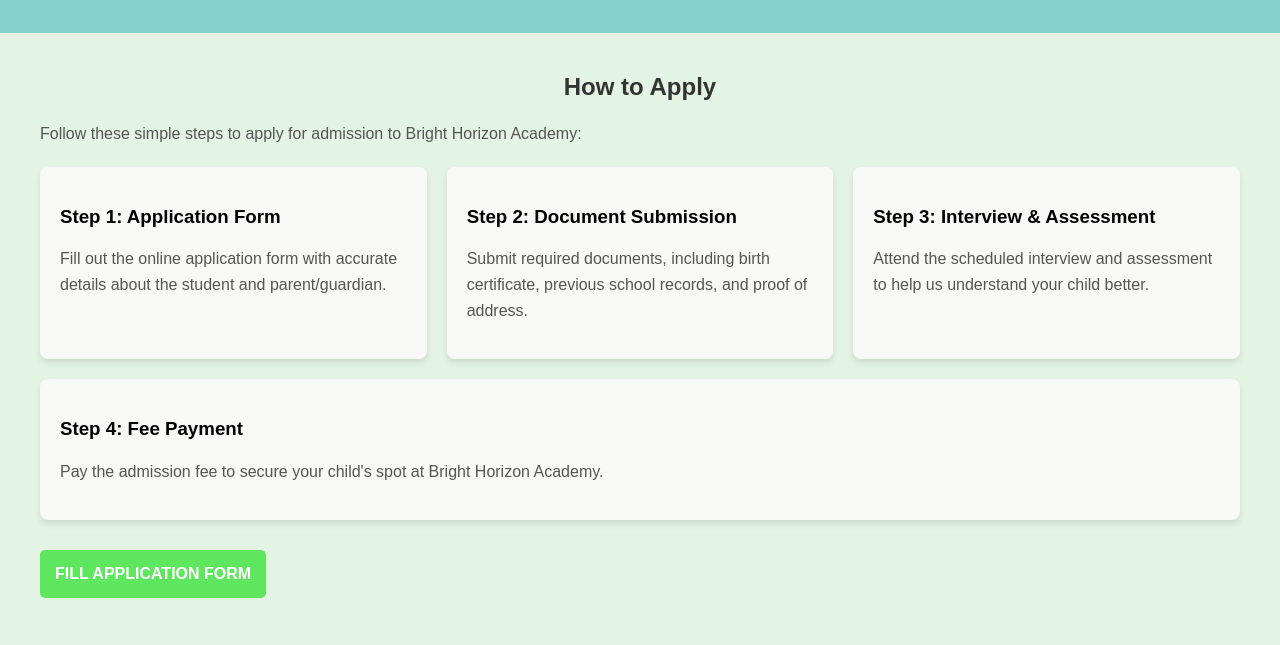
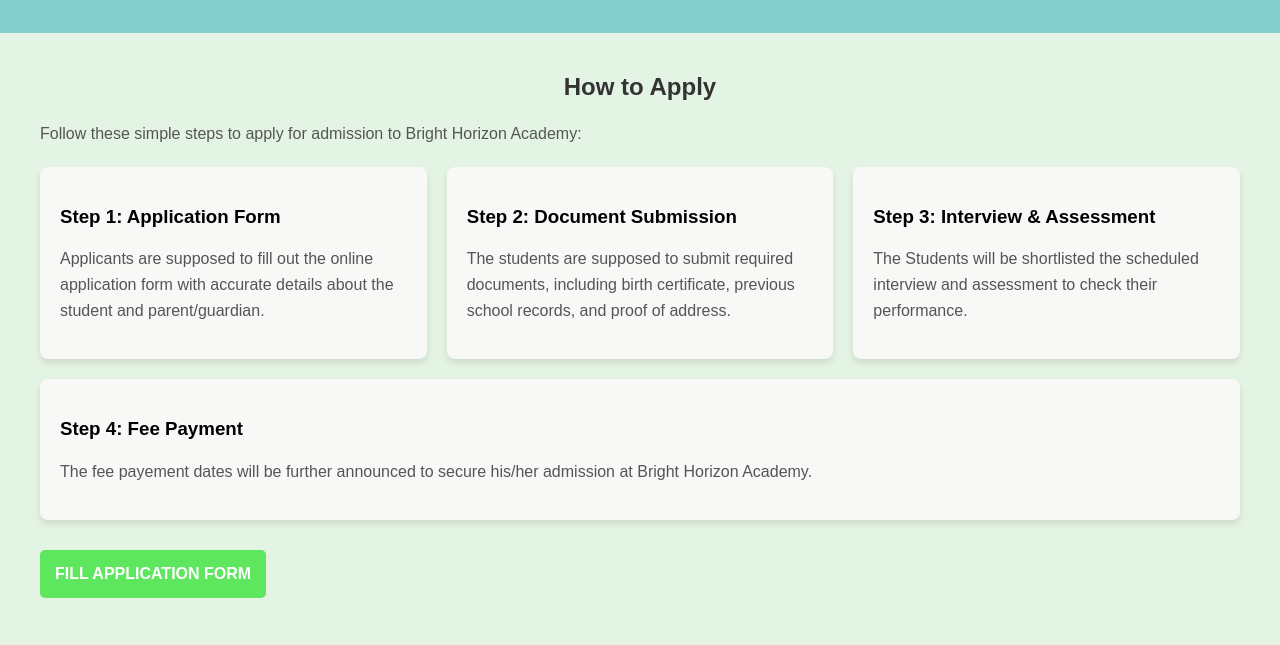
Before and after one commit to Shre-30/school-website, a plain HTML site: page admissions.html in a window 1280 px wide. Shown: the part 128-773 px from the top of the page. Drawn offline with Linux system fonts and the light colour scheme.

Commit message:
Update admissions.html

```diff
--- a/admissions.html
+++ b/admissions.html
@@ -86,19 +86,19 @@
         <div class="admissions-steps">
             <div class="step">
                 <h3>Step 1: Application Form</h3>
-                <p>Fill out the online application form with accurate details about the student and parent/guardian.</p>
+                <p>Applicants are supposed to fill out the online application form with accurate details about the student and parent/guardian.</p>
             </div>
             <div class="step">
                 <h3>Step 2: Document Submission</h3>
-                <p>Submit required documents, including birth certificate, previous school records, and proof of address.</p>
+                <p>The students are supposed to submit required documents, including birth certificate, previous school records, and proof of address.</p>
             </div>
             <div class="step">
                 <h3>Step 3: Interview & Assessment</h3>
-                <p>Attend the scheduled interview and assessment to help us understand your child better.</p>
+                <p>The Students will be shortlisted the scheduled interview and assessment to check their performance.</p>
             </div>
             <div class="step">
                 <h3>Step 4: Fee Payment</h3>
-                <p>Pay the admission fee to secure your child's spot at Bright Horizon Academy.</p>
+                <p>The fee payement dates will be further announced to secure his/her admission at Bright Horizon Academy.</p>
             </div>
         </div>
 
```
